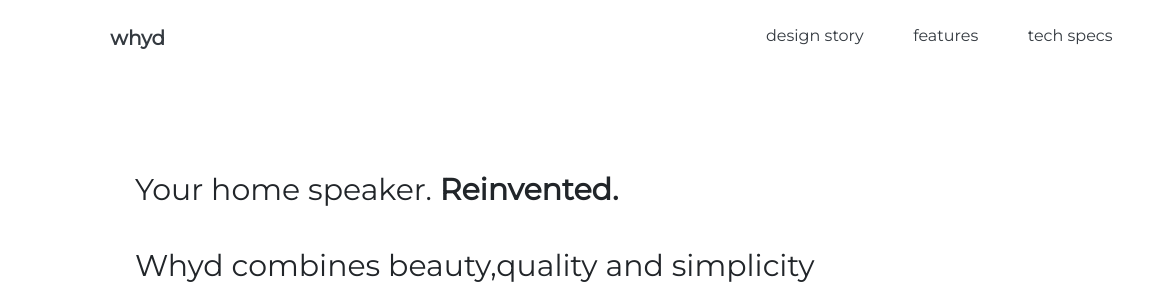
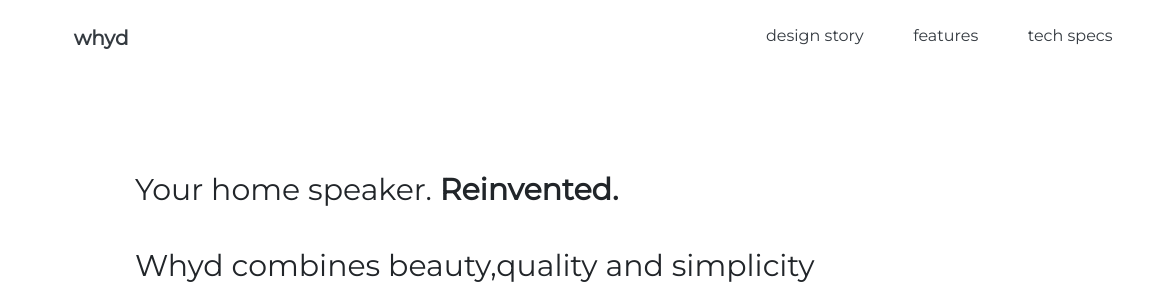
Before and after one commit to bamiogunfemi/whyd-mockup, a plain HTML site: page whyd/index.html in a window 1280 px wide. Shown: the top 284 px of the page, 0-1154 px from the left. Drawn offline with Linux system fonts and the light colour scheme; files whose address does not match are found by name.

Commit message:
Update index.html

```diff
--- a/whyd/index.html
+++ b/whyd/index.html
@@ -14,7 +14,7 @@
     <header>
         <!---Navbar-->
      <nav class="navbar navbar-expand-sm ">
-         <a class="navbar-brand text-dark mr-3 whyd" href="#">&nbsp;&nbsp;&nbsp;&nbsp;&nbsp;&nbsp;&nbsp;&nbsp;&nbsp;&nbsp;&nbsp;&nbsp;&nbsp;&nbsp;&nbsp;&nbsp;&nbsp;&nbsp;whyd</a>
+         <a class="navbar-brand text-dark mr-3 whyd" href="#">&nbsp;&nbsp;&nbsp;&nbsp;&nbsp;&nbsp;&nbsp;&nbsp;&nbsp;&nbsp;&nbsp;whyd</a>
 
 
 
```
